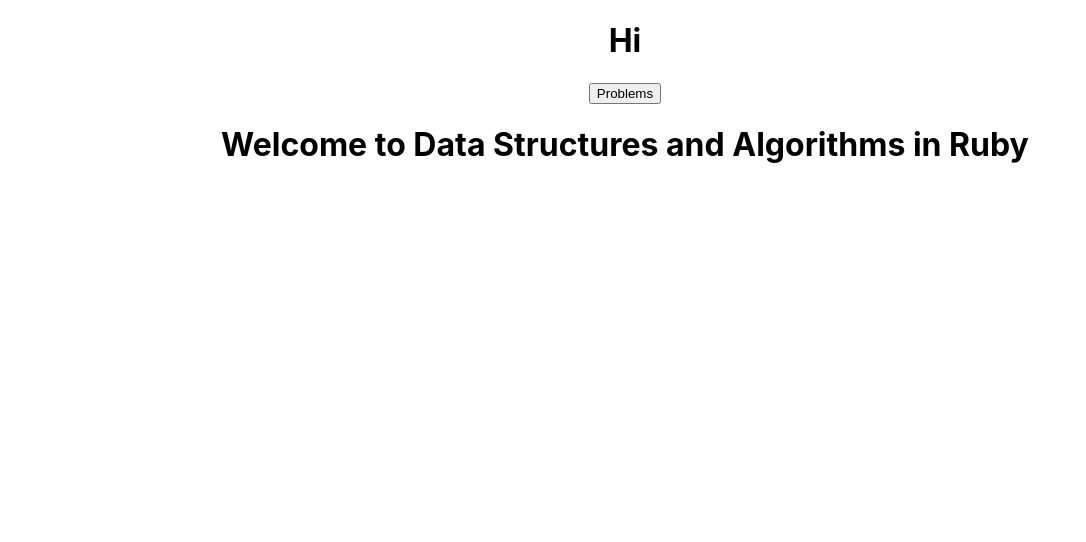
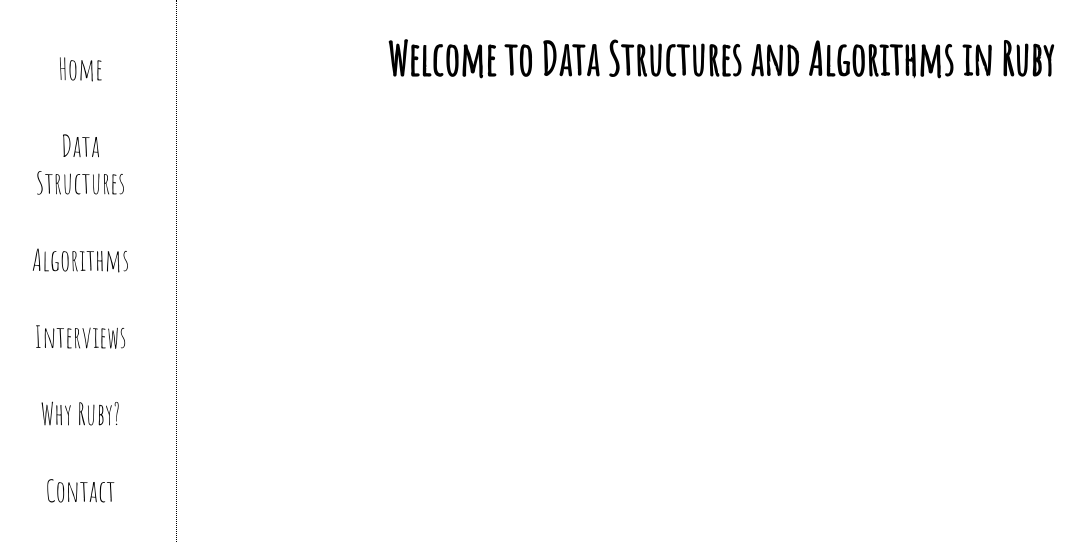
Before and after one commit to mwong068/ruby-ds-and-algos, a React (Create React App) app: page / in a window 1280 px wide. Shown: the top 542 px of the page, without its empty margins (15-1101 px from the left). Built offline with nearby package versions, Linux system fonts and the light colour scheme.

Commit message:
fixed styling for homepage

```diff
--- a/package.json
+++ b/package.json
@@ -13,6 +13,7 @@
     "react": "^17.0.0",
     "react-dom": "^17.0.0",
     "react-scripts": "3.4.4",
+    "styled-components": "^5.2.0",
     "typescript": "~3.7.2"
   },
   "scripts": {
@@ -35,5 +36,8 @@
       "last 1 firefox version",
       "last 1 safari version"
     ]
+  },
+  "devDependencies": {
+    "@types/styled-components": "^5.1.4"
   }
 }
--- a/public/index.html
+++ b/public/index.html
@@ -28,6 +28,9 @@
   </head>
   <body>
     <noscript>You need to enable JavaScript to run this app.</noscript>
+    <style>
+      @import url('https://fonts.googleapis.com/css2?family=Amatic+SC&Source+Code+Pro:wght@300&display=swap');
+    </style>
     <div id="root"></div>
     <!--
       This HTML file is a template.
--- a/src/App.tsx
+++ b/src/App.tsx
@@ -2,12 +2,23 @@
 import './App.css';
 import { Main } from './components/Main';
 import { Navigation } from './components/Navigation';
+import styled from 'styled-components';
+
+const Divider = styled.div`
+  display: grid;
+  grid-template-columns: 15% 85%;
+  // font-family: 'Source Code Pro', monospace;
+  font-family: 'Amatic SC', cursive;
+  height: 100vh;
+`
 
 function App() {
   return (
     <div className="App">
-      <Navigation button="Problems" />
-      <Main header="Welcome to"/>
+      <Divider>
+        <Navigation button="Problems" />
+        <Main header="Welcome to Data Structures and Algorithms in Ruby"/>
+      </Divider>
     </div>
   );
 }
--- a/src/components/Main/index.tsx
+++ b/src/components/Main/index.tsx
@@ -1,10 +1,14 @@
 import React from 'react';
+import styled from 'styled-components';
+
+const Header = styled.h1`
+    font-size: 45px;
+`
+
 export interface MainProps {
     header: string;
 }
 
 export const Main = (props: MainProps) => (
-    <h1>
-        {props.header} Data Structures and Algorithms in Ruby
-    </h1>
+    <Header>{props.header}</Header>
 );
--- a/src/components/Navigation/index.tsx
+++ b/src/components/Navigation/index.tsx
@@ -1,11 +1,36 @@
 import React from 'react';
+import styled from 'styled-components';
+
+const Container = styled.div`
+    border-right: 1px dotted black;
+`
+
+const Buttons = styled.ul`
+    font-size: 30px;
+    list-style: none;
+    padding: 0px 20px;
+`
+
+const Button = styled.li`
+    padding: 20px;
+`
+
 export interface NavigationProps {
     button: string;
 }
 
 export const Navigation = (props: NavigationProps) => (
-    <div>
-        <h1>Hi</h1>
-        <button>{props.button}</button>
-    </div>
+    <Container>
+        <Buttons>
+            {/* <Button>
+                <button>{props.button}</button>
+            </Button> */}
+            <Button>Home</Button>
+            <Button>Data Structures</Button>
+            <Button>Algorithms</Button>
+            <Button>Interviews</Button>
+            <Button>Why Ruby?</Button>
+            <Button>Contact</Button>
+        </Buttons>
+    </Container>
 );
```
Also changed, not shown: 1 other file (tests, documents, lock files or other folders).
